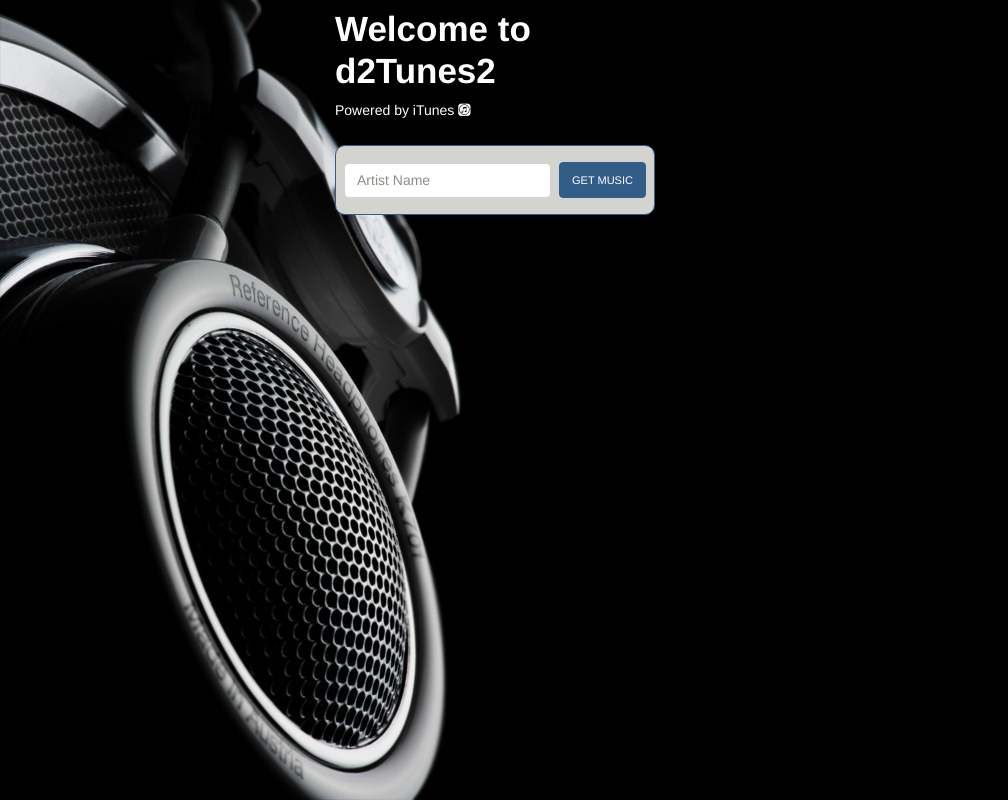
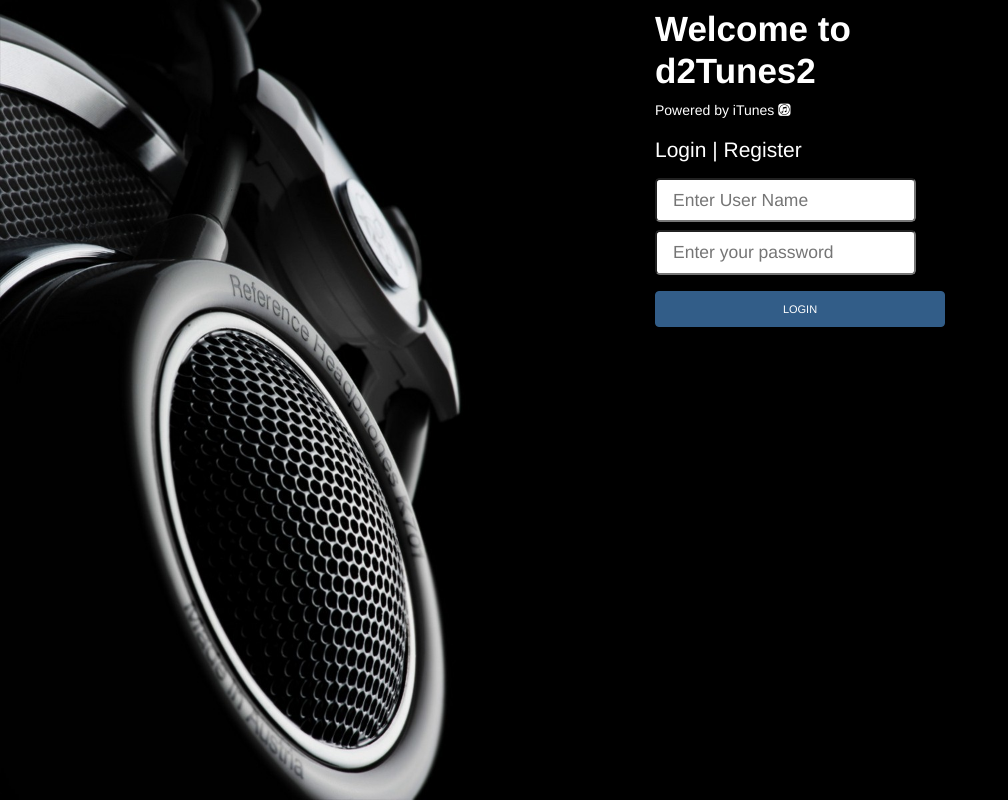
Before and after one commit to djdavis23/music-vue, a Vue app in the folder client/: page /#/ in a window 1280 px wide. Shown: the whole page, without its empty margins (0-1008 px from the left). Built offline with nearby package versions, Linux system fonts and the light colour scheme.

Commit message:
login view implemented

```diff
--- a/client/src/router.js
+++ b/client/src/router.js
@@ -1,6 +1,7 @@
 import Vue from 'vue'
 import Router from 'vue-router'
 import Home from './views/Home.vue'
+import Login from './views/Login.vue'
 
 Vue.use(Router)
 
@@ -8,6 +9,11 @@
   routes: [
     {
       path: '/',
+      name: 'login',
+      component: Login
+    },
+    {
+      path: '/home',
       name: 'home',
       component: Home
     }
--- a/client/src/store.js
+++ b/client/src/store.js
@@ -5,7 +5,7 @@
 
 Vue.use(Vuex)
 
-const musicApi = Axios.create({
+const appleApi = Axios.create({
   baseURL: '//itunes.apple.com/search?term=',
   timeout: 3000
 })
@@ -38,8 +38,16 @@
   },
   actions: {
 
+    registerUser({ commit, dispatch }, creds) {
+      console.log("regsitering user: ", creds)
+    },
+
+    loginUser({ commit, dispatch }, creds) {
+      console.log("login user: ", creds)
+    },
+
     getMusicByArtist({ commit, dispatch }, artist) {
-      musicApi.get(artist)
+      appleApi.get(artist)
         .then(res => {
           console.log(res.data.results)
           commit('setSongs', res.data.results)
--- /dev/null
+++ b/client/src/views/Login.vue
@@ -0,0 +1,111 @@
+<template>
+  <div class="row home justify-content-left">
+    <!-- LEFT PANEL -->
+    <div id="left-panel" class="col-md-6 col-xs-12">
+
+
+    </div>
+    <!-- RIGHT PANEL -->
+    <div id="right-panel" class="col-md-6 offset-md-6 col-xs-12">
+        <div class="row">
+            <div id="control-panel" class="col-md-6 col-xs-12">
+              <h1 class="text-white mt-2">
+                <strong>Welcome to d2Tunes2</strong>
+              </h1>
+              <p class="text-white">Powered by iTunes
+                <i class="fab fa-itunes"></i>
+              </p>
+              <div>
+                <h4 class="login-menu text-white clickable"><span @click="loginForm = true">Login </span>|<span @click="loginForm = false">
+                    Register</span></h4>
+              </div>
+              <form class="form-inline" v-if="loginForm" @submit.prevent="loginUser">
+                <input type="text" class="form-control-lg mt-2 mb-2" name="username" placeholder="Enter User Name" v-model="userName" required/><br>
+                <input type="password" class="form-control-lg mb-2" name="password" placeholder="Enter your password" v-model="password"
+                  required /><br>
+                <button type="submit" class="btn btn-primary btn-block mt-2 mb-2" id="get-music-button">Login</button>
+              </form>
+              <form class="form-inline" v-if="!loginForm" @submit.prevent="registerUser">
+                  <input type="text" class="form-control mt-2 mb-2 mr-2" name="username" placeholder="Enter User Name" v-model="userName" required /><br>
+                  <input type="password" class="form-control mb-2 mr-2" name="password" placeholder="Enter a password" v-model="password" required /><br>
+                  <input type="password" class="form-control mb-2 mr-2" name="password-confirm" placeholder="Confirm password" v-model="passwordConfirm"
+                    required /><br>
+                  <button type="submit" class="btn btn-primary mt-2 mb-2" id="get-music-button">Register</button>
+               </form>
+            </div>
+          </div>
+    </div>
+  </div>
+</template>
+
+
+<script>
+
+  export default {
+    name: 'login',
+    data() {
+      return {
+        loginForm: true,
+        userName: '',
+        password: '',
+        passwordConfirm: ''
+      }
+    },
+
+    methods: {
+
+      loginUser() {
+        let creds = {
+          userName: this.userName,
+          password: this.password
+        }
+        this.$store.dispatch('loginUser', creds)
+      },
+
+      registerUser() {
+        if (password !== passwordConfirm) {
+          alert("Password confirmation did not match password")
+        }
+        else {
+          let creds = {
+            userName: this.userName,
+            password: this.password
+          }
+          this.$store.dispatch('registerUser', creds)
+        }
+      }
+    }
+  }
+
+</script>
+
+<style>
+  .clickable {
+    cursor: pointer;
+  }
+
+  body {
+    background-color: black;
+    height: 100vh;
+  }
+
+  #left-panel {
+    position: fixed;
+    top: 0;
+    height: 100vh;
+    background-image: url("../assets/music.jpg");
+    background-size: cover;
+    background-repeat: no-repeat;
+    min-width: 50vw;
+
+  }
+
+
+  #control-panel {
+    text-align: left;
+  }
+
+  .right-panel {
+    min-width: 50%;
+  }
+</style>
```
